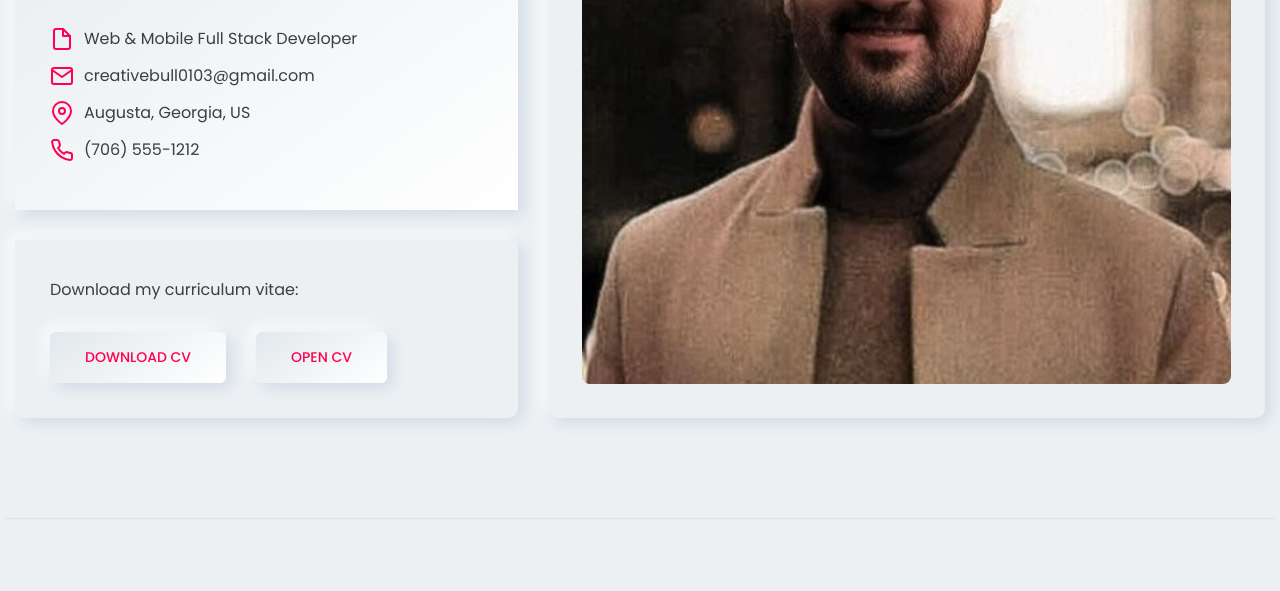
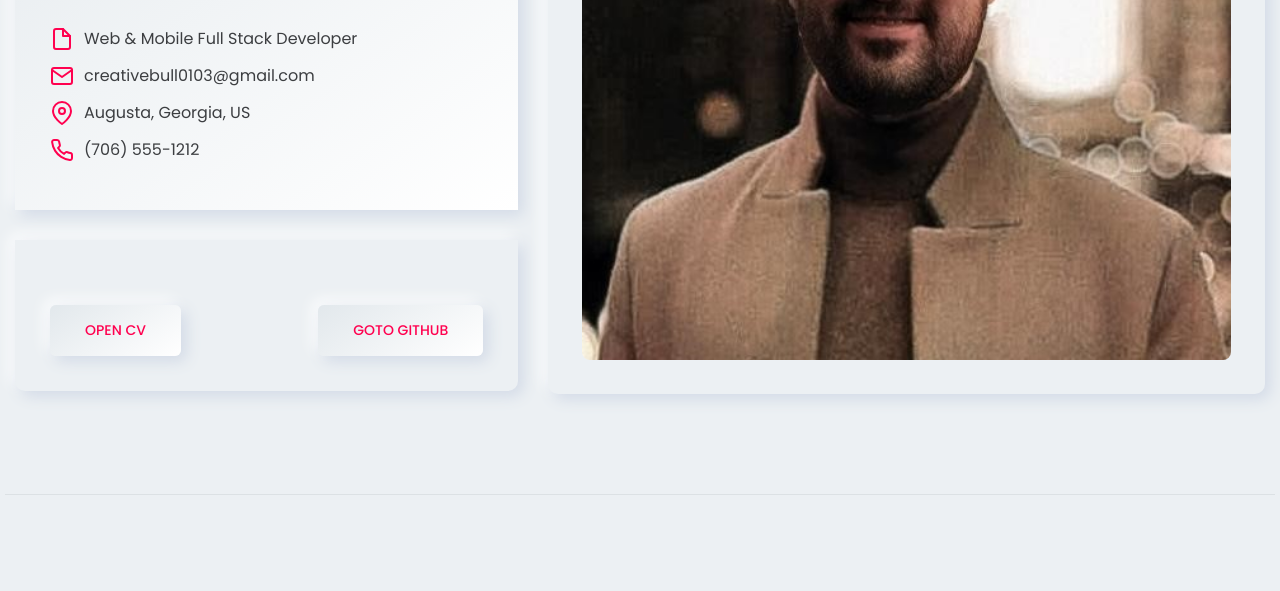
Before and after one commit to creativebull/portfolio, a plain HTML site: page index.html in a window 1280 px wide. Shown: the part 491-1082 px from the top of the page. Drawn offline with Linux system fonts and the light colour scheme.

Commit message:
eliminate downloading cv function and add link towards github

```diff
--- a/index.html
+++ b/index.html
@@ -153,10 +153,9 @@
 
                                     <div class="col-xl-12 col-lg-12 col-12">
                                         <div class="user-info-bottom">
-                                            <span>Download my curriculum vitae: </span>
                                             <div class="button-wrapper d-flex">
-                                                <a class="rn-btn mr--30" href="./assets/resume.zip" download><span>DOWNLOAD CV</span></a>
                                                 <a class="rn-btn" href="./assets/resume.pdf"><span>OPEN CV</span></a>
+                                                <a class="rn-btn ml-auto" href="https://github.com/creativebull" target="_blank"><span>GOTO GITHUB</span></a>
                                             </div>
                                         </div>
                                     </div>
```
Also changed, not shown: 1 other file.
